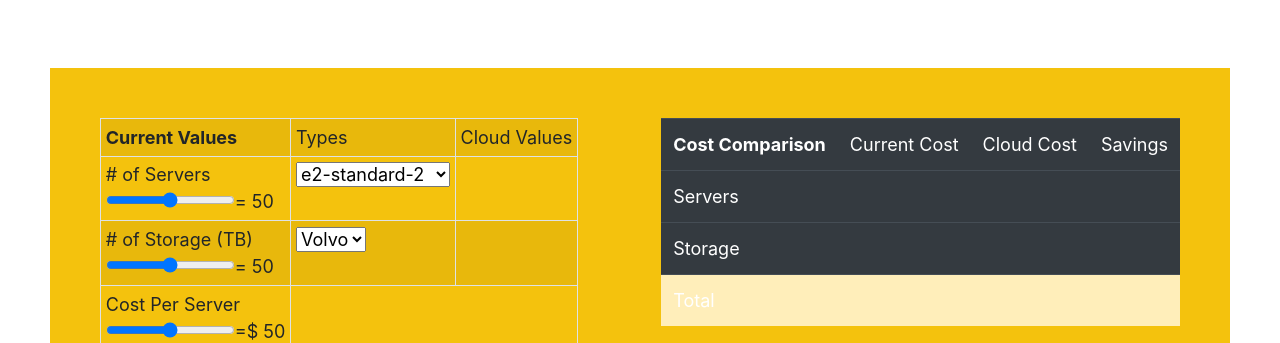
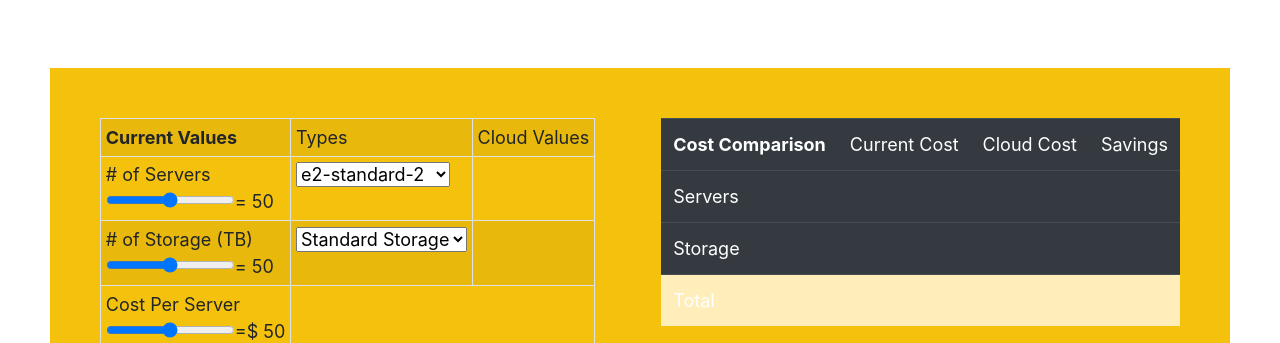
Before and after one commit to arafaram000/Calculater, a plain HTML site: page index.html in a window 1280 px wide. Shown: the part 457-800 px from the top of the page. Drawn offline with nearby package versions, Linux system fonts and the light colour scheme.

Commit message:
Update index.html

```diff
--- a/index.html
+++ b/index.html
@@ -29,7 +29,7 @@
                 <tr>
                     <td># of Servers<br> <input type="range" id="custemerServers" name="a" value="50" oninput="fn1()">=
                     <output name="aa" for="custemerServers">50</output></td>
-                    <td><select id="cars">
+                    <td><select id="serverType">
                              <option value="e2-standard-2">e2-standard-2</option>
                              <option value="e2-standard-4">e2-standard-4</option>
                              <option value="e2-standard-8">e2-standard-8</option>
@@ -40,11 +40,11 @@
                 <tr>
                     <td># of Storage (TB) <br><input type="range" id="custemerStorage" name="b" value="50" oninput="fn1()">=
                     <output name="bb" for="custemerStorage">50</output></td>
-                    <td><select id="cars">
-                             <option value="volvo">Volvo</option>
-                             <option value="saab">Saab</option>
-                             <option value="opel">Opel</option>
-                             <option value="audi">Audi</option>
+                    <td><select id="storagType">
+                             <option value="Standard Storage">Standard Storage</option>
+                             <option value="Nearline Storage">Nearline Storage</option>
+                             <option value="Coldline Storage">Coldline Storage</option>
+                             <option value="Archive Storage">Archive Storage</option>
                              </select></td>
                     <td></td>
                 </tr>
```
